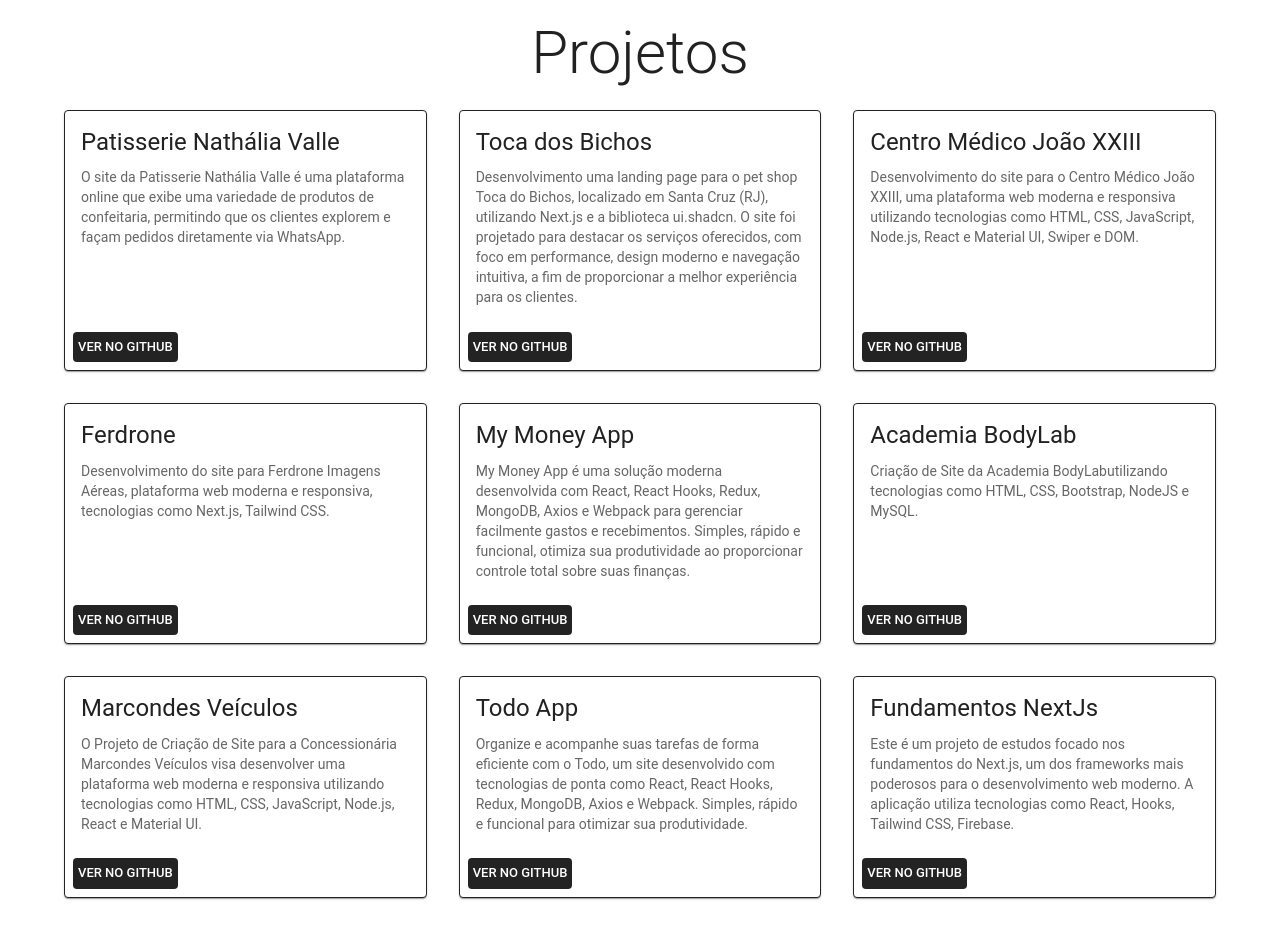
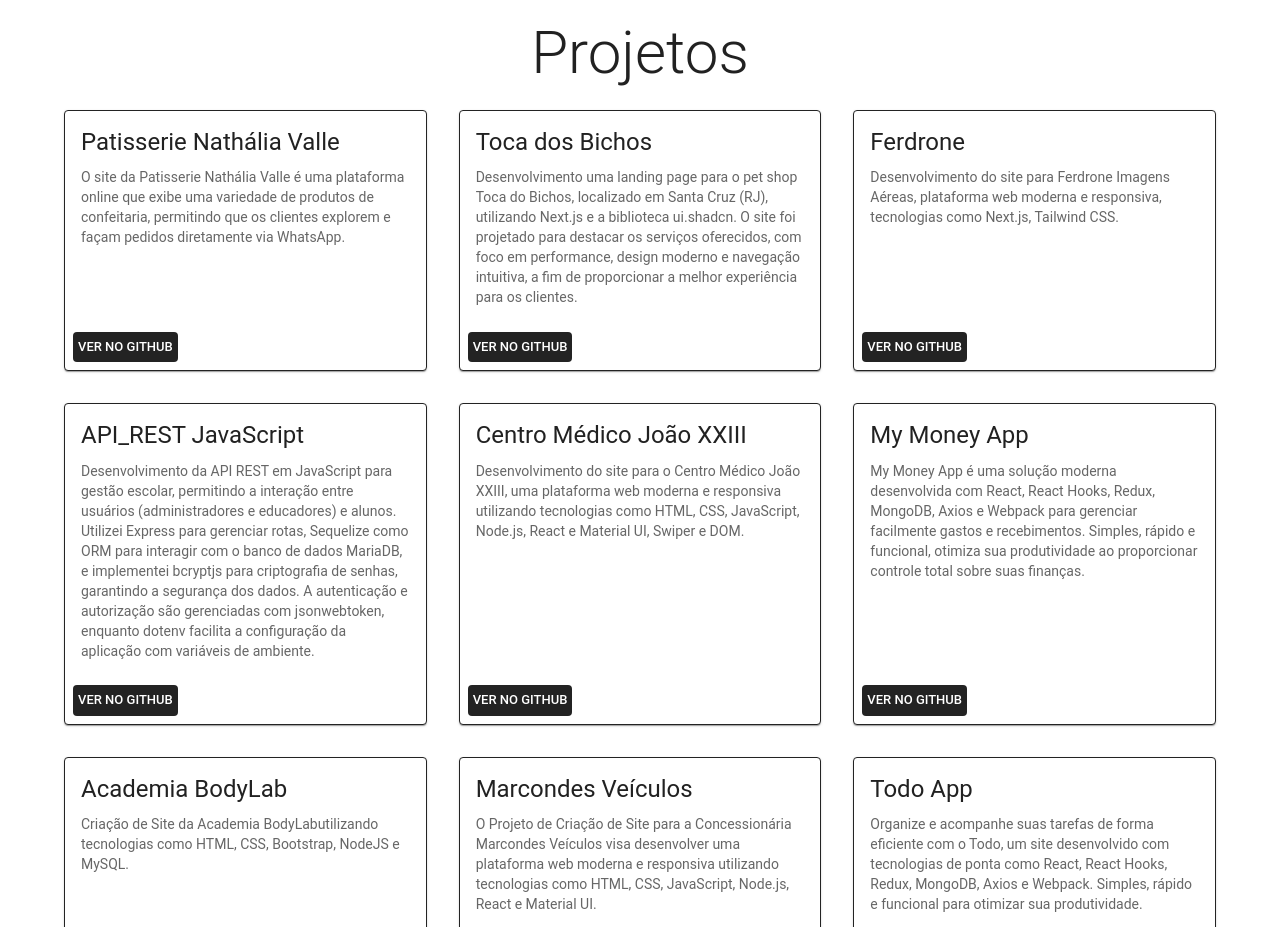
Before and after one commit to britolmbs/my-portifolio, a React (Vite) app: page / in a window 1280 px wide. Shown: the part 1240-2167 px from the top of the page. Built offline with nearby package versions, Linux system fonts and the light colour scheme.

Commit message:
Atualização de projeto

```diff
--- a/src/pages/Home/sections/Projects/Projects.tsx
+++ b/src/pages/Home/sections/Projects/Projects.tsx
@@ -14,17 +14,23 @@ const Projects = () => {
             description: "Desenvolvimento uma landing page para o pet shop Toca do Bichos, localizado em Santa Cruz (RJ), utilizando Next.js e a biblioteca ui.shadcn. O site foi projetado para destacar os serviços oferecidos, com foco em performance, design moderno e navegação intuitiva, a fim de proporcionar a melhor experiência para os clientes.",
             url: "https://github.com/britolmbs/toca-dos-bichos",
         },
+        {
+            name: "Ferdrone",
+            description: "Desenvolvimento do site para Ferdrone Imagens Aéreas, plataforma web moderna e responsiva, tecnologias como Next.js, Tailwind CSS.",
+            url: "https://github.com/britolmbs/ferdrone",
+        },
+        {
+            name: "API_REST JavaScript",
+            description: "Desenvolvimento da API REST em JavaScript para gestão escolar, permitindo a interação entre usuários (administradores e educadores) e alunos. Utilizei Express para gerenciar rotas, Sequelize como ORM para interagir com o banco de dados MariaDB, e implementei bcryptjs para criptografia de senhas, garantindo a segurança dos dados. A autenticação e autorização são gerenciadas com jsonwebtoken, enquanto dotenv facilita a configuração da aplicação com variáveis de ambiente.",
+            url: "https://github.com/britolmbs/api_rest",
+        },
 
         {
             name: "Centro Médico João XXIII",
             description: "Desenvolvimento do site para o Centro Médico João XXIII, uma plataforma web moderna e responsiva utilizando tecnologias como HTML, CSS, JavaScript, Node.js, React e Material UI, Swiper e DOM.",
             url: "https://github.com/britolmbs/centro-medico",
         },
-        {
-            name: "Ferdrone",
-            description: "Desenvolvimento do site para Ferdrone Imagens Aéreas, plataforma web moderna e responsiva, tecnologias como Next.js, Tailwind CSS.",
-            url: "https://github.com/britolmbs/ferdrone",
-        },
+
         {
             name: "My Money App",
             description: "My Money App é uma solução moderna desenvolvida com React, React Hooks, Redux, MongoDB, Axios e Webpack para gerenciar facilmente gastos e recebimentos. Simples, rápido e funcional, otimiza sua produtividade ao proporcionar controle total sobre suas finanças.",
```
